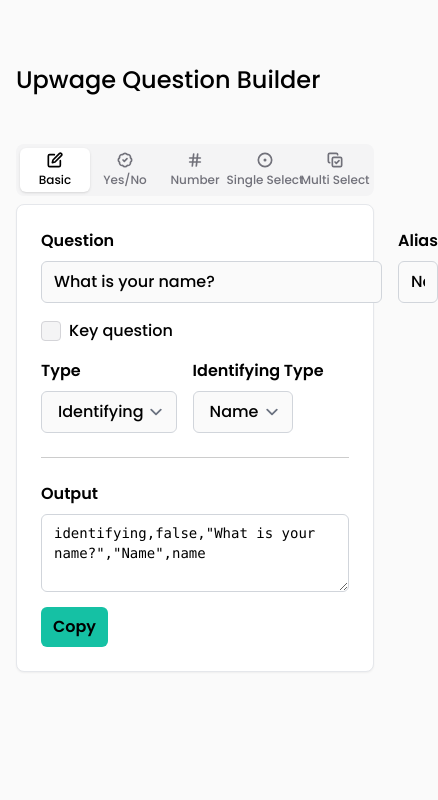
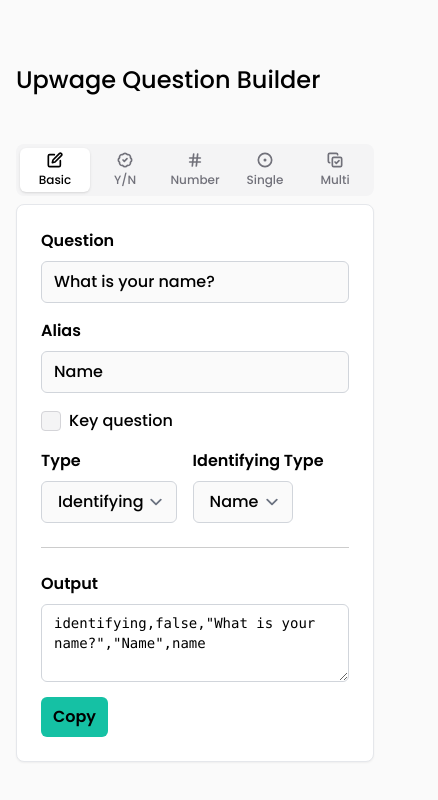
Before and after one commit to nweii/upwage-question-builder, a Next.js app: page / in a window 390 px wide. Shown: the top 800 px of the page, 438 px wide, since content can reach past the window. Built offline with nearby package versions, Linux system fonts and the light colour scheme.

Commit message:
fix: better mobile display

```diff
--- a/app/page.js
+++ b/app/page.js
@@ -47,7 +47,10 @@
               <path d="M3.85 8.62a4 4 0 0 1 4.78-4.77 4 4 0 0 1 6.74 0 4 4 0 0 1 4.78 4.78 4 4 0 0 1 0 6.74 4 4 0 0 1-4.77 4.78 4 4 0 0 1-6.75 0 4 4 0 0 1-4.78-4.77 4 4 0 0 1 0-6.76Z" />
               <path d="m9 12 2 2 4-4" />
             </svg>
-            <span className="text-xs">Yes/No</span>
+            <span className="text-xs">
+              <span className="sm:hidden">Y/N</span>
+              <span className="hidden sm:inline">Yes/No</span>
+            </span>
           </TabsTrigger>
           <TabsTrigger
             value="number"
@@ -91,7 +94,10 @@
               <circle cx="12" cy="12" r="10" />
               <circle cx="12" cy="12" r="1" />
             </svg>
-            <span className="text-xs">Single Select</span>
+            <span className="text-xs">
+              Single
+              <span className="hidden sm:inline"> Select</span>
+            </span>
           </TabsTrigger>
           <TabsTrigger
             value="multi_select"
@@ -113,7 +119,10 @@
               <rect width="14" height="14" x="8" y="8" rx="2" ry="2" />
               <path d="M4 16c-1.1 0-2-.9-2-2V4c0-1.1.9-2 2-2h10c1.1 0 2 .9 2 2" />
             </svg>
-            <span className="text-xs">Multi Select</span>
+            <span className="text-xs">
+              Multi
+              <span className="hidden sm:inline"> Select</span>
+            </span>
           </TabsTrigger>
         </TabsList>
         <TabsContent value="basic">
--- a/components/QuestionForm.js
+++ b/components/QuestionForm.js
@@ -99,7 +99,7 @@
 
   const renderBasicTypeInputs = () => {
     return (
-      <div className="mt-4 flex items-center gap-4">
+      <div className="mt-4 flex items-end gap-4">
         <div className="flex flex-col">
           <label className="mb-2 block font-bold">Type</label>
           <CustomSelect
@@ -252,8 +252,8 @@
   return (
     <div className="rounded-lg border border-gray-200 bg-white p-6 shadow-sm dark:border-zinc-700 dark:bg-zinc-900">
       <div className="flex flex-col gap-4">
-        <div className="flex items-center gap-4">
-          <div className="flex grow flex-col">
+        <div className="flex flex-col items-start gap-4 sm:flex-row sm:items-center">
+          <div className="flex w-full grow flex-col sm:w-auto">
             <label className="mb-2 block font-bold">Question</label>
             <TextInput
               value={question}
@@ -261,7 +261,7 @@
               placeholder="Enter your question"
             />
           </div>
-          <div className="flex flex-col">
+          <div className="flex w-full flex-col sm:w-auto">
             <label className="mb-2 block w-full font-bold">Alias</label>
             <TextInput
               value={alias}
```
